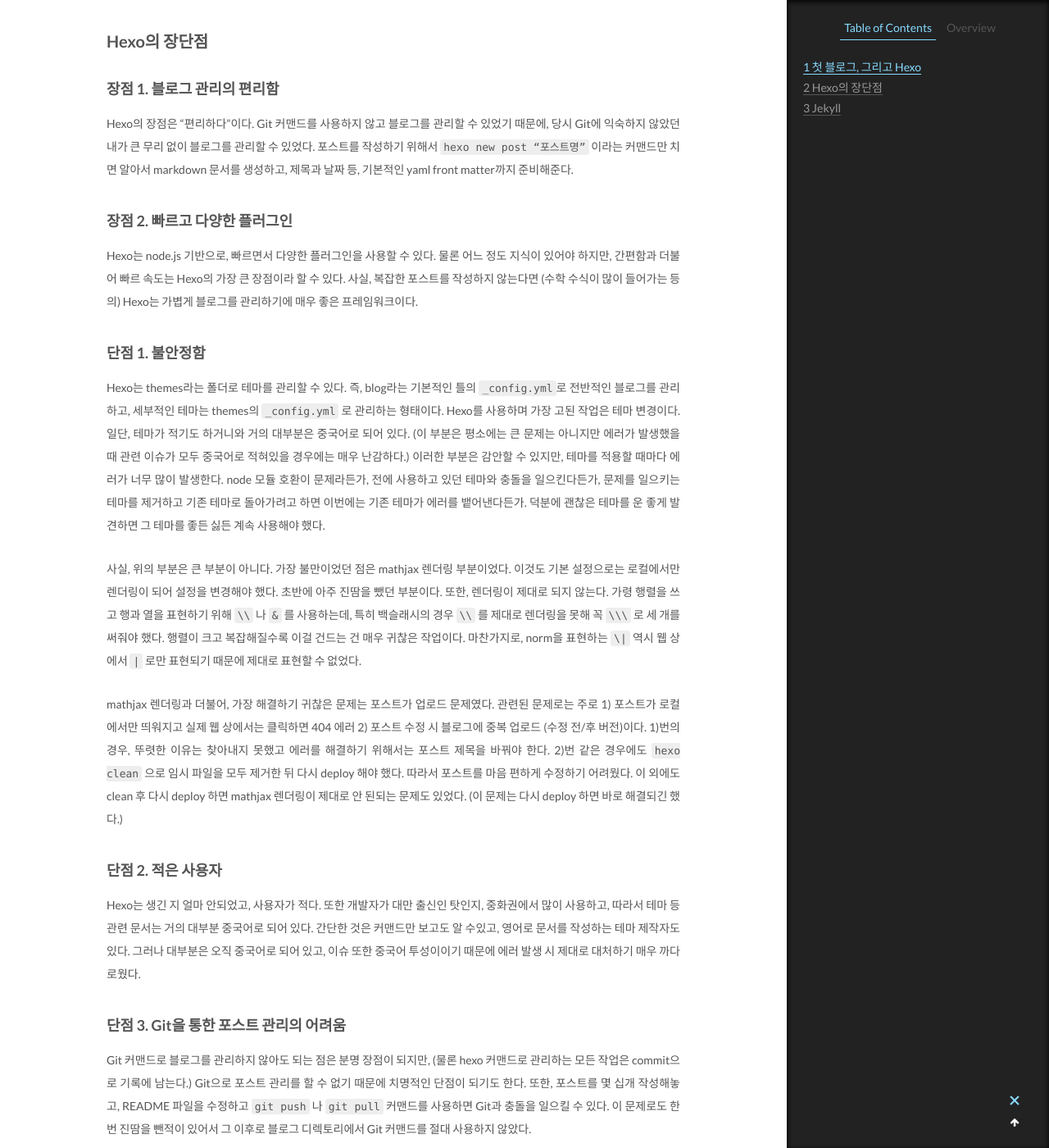
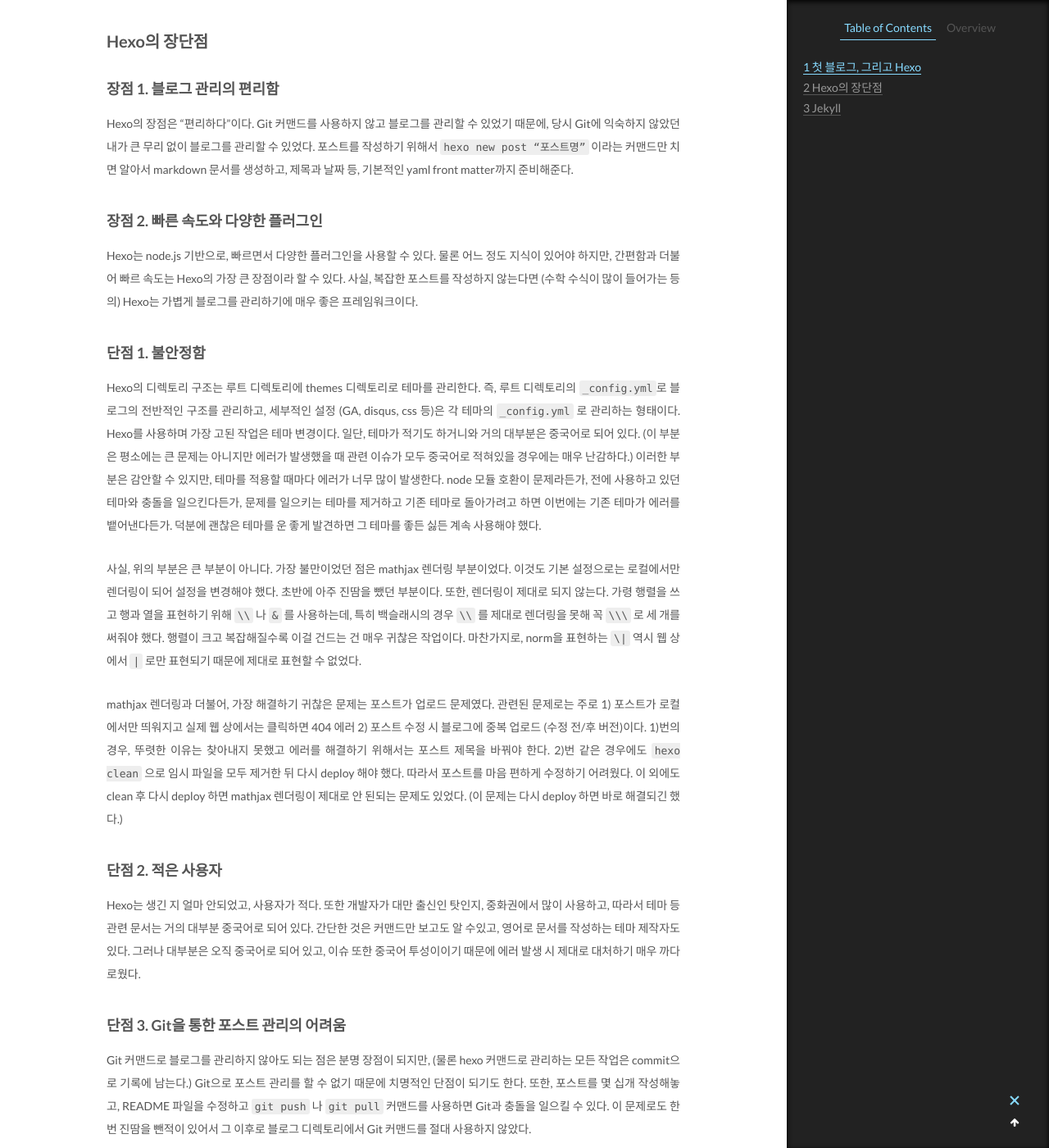
Before and after one commit to novdov/novdov.github.io, a Jekyll site: the page built from _posts/2018-08-15-블로그-프레임워크-변경.md, in a window 1280 px wide and 1400 px high, scrolled down 606 px. Shown: the whole window at 82% size. Built offline with Jekyll 4.4.1, drawn with Linux system fonts in a browser that asks for light colours; comment, search, counter and statistics services are not loaded.

Commit message:
modification

```diff
--- a/_posts/2018-08-15-블로그-프레임워크-변경.md
+++ b/_posts/2018-08-15-블로그-프레임워크-변경.md
@@ -23,7 +23,7 @@ Hexo의 장점은 “편리하다”이다. Git 커맨드를 사용하지 않고
 
 
 
-### 장점 2. 빠르고 다양한 플러그인
+### 장점 2. 빠른 속도와 다양한 플러그인
 
 Hexo는 node.js 기반으로, 빠르면서 다양한 플러그인을 사용할 수 있다. 물론 어느 정도 지식이 있어야 하지만, 간편함과 더불어 빠르 속도는 Hexo의 가장 큰 장점이라 할 수 있다. 사실, 복잡한 포스트를 작성하지 않는다면 (수학 수식이 많이 들어가는 등의) Hexo는 가볍게 블로그를 관리하기에 매우 좋은 프레임워크이다.
 
@@ -31,7 +31,7 @@ Hexo는 node.js 기반으로, 빠르면서 다양한 플러그인을 사용할
 
 ### 단점 1. 불안정함
 
-Hexo는 themes라는 폴더로 테마를 관리할 수 있다. 즉, blog라는 기본적인 틀의 `_config.yml`로 전반적인 블로그를 관리하고, 세부적인 테마는 themes의 `_config.yml` 로 관리하는 형태이다. Hexo를 사용하며 가장 고된 작업은 테마 변경이다. 일단, 테마가 적기도 하거니와 거의 대부분은 중국어로 되어 있다. (이 부분은 평소에는 큰 문제는 아니지만 에러가 발생했을 때 관련 이슈가 모두 중국어로 적혀있을 경우에는 매우 난감하다.) 이러한 부분은 감안할 수 있지만, 테마를 적용할 때마다 에러가 너무 많이 발생한다. node 모듈 호환이 문제라든가, 전에 사용하고 있던 테마와 충돌을 일으킨다든가, 문제를 일으키는 테마를 제거하고 기존 테마로 돌아가려고 하면 이번에는 기존 테마가 에러를 뱉어낸다든가. 덕분에 괜찮은 테마를 운 좋게 발견하면 그 테마를 좋든 싫든 계속 사용해야 했다.
+Hexo의 디렉토리 구조는 루트 디렉토리에 themes 디렉토리로 테마를 관리한다. 즉, 루트 디렉토리의 `_config.yml`로 블로그의 전반적인 구조를 관리하고, 세부적인 설정 (GA, disqus, css 등)은 각 테마의 `_config.yml` 로 관리하는 형태이다. Hexo를 사용하며 가장 고된 작업은 테마 변경이다. 일단, 테마가 적기도 하거니와 거의 대부분은 중국어로 되어 있다. (이 부분은 평소에는 큰 문제는 아니지만 에러가 발생했을 때 관련 이슈가 모두 중국어로 적혀있을 경우에는 매우 난감하다.) 이러한 부분은 감안할 수 있지만, 테마를 적용할 때마다 에러가 너무 많이 발생한다. node 모듈 호환이 문제라든가, 전에 사용하고 있던 테마와 충돌을 일으킨다든가, 문제를 일으키는 테마를 제거하고 기존 테마로 돌아가려고 하면 이번에는 기존 테마가 에러를 뱉어낸다든가. 덕분에 괜찮은 테마를 운 좋게 발견하면 그 테마를 좋든 싫든 계속 사용해야 했다.
 
 
 
```
